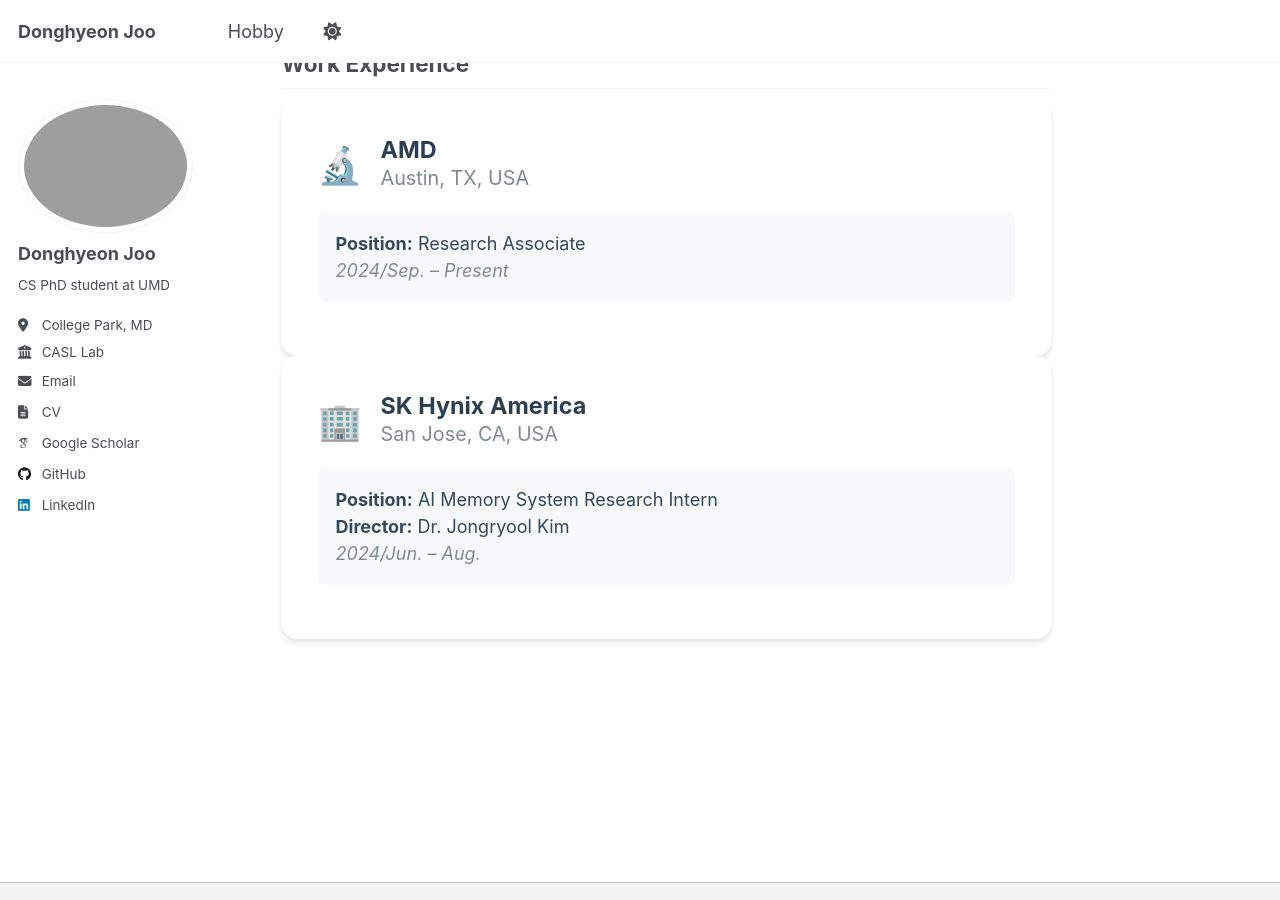
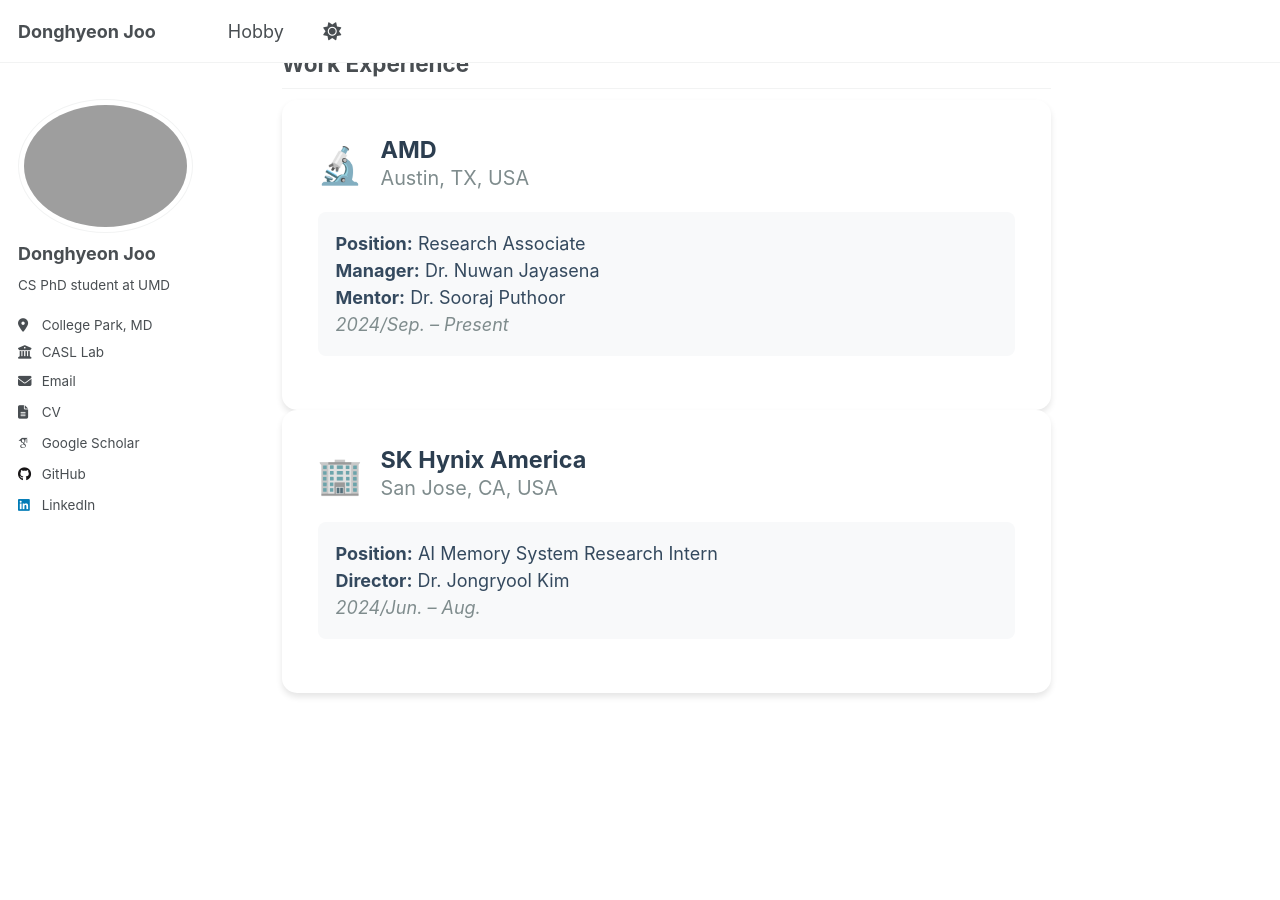
Before and after one commit to dhjoo98/dhjoo98.github.io, a Jekyll site: the page built from _pages/about.md, in a window 1280 px wide and 900 px high, scrolled down 2803 px. Built offline with Jekyll 4.4.1, drawn with Linux system fonts in a browser that asks for light colours; some web fonts are replaced; a script that is not in the unit is left out.

Commit message:
updated job

```diff
--- a/_pages/about.md
+++ b/_pages/about.md
@@ -130,6 +130,8 @@
   </div>
   <div style="background: var(--page__background-color, #f8f9fa); padding: 1rem; border-radius: 8px; margin-bottom: 1rem;">
     <p style="margin: 0; color: var(--text-color, #34495e);"><strong>Position:</strong> Research Associate</p>
+    <p style="margin: 0; color: var(--text-color, #34495e);"><strong>Manager:</strong> Dr. Nuwan Jayasena</p>
+    <p style="margin: 0; color: var(--text-color, #34495e);"><strong>Mentor:</strong> Dr. Sooraj Puthoor</p>
     <p style="margin: 0; color: var(--text-muted, #7f8c8d);"><em>2024/Sep. – Present</em></p>
   </div>
 </div>
```
